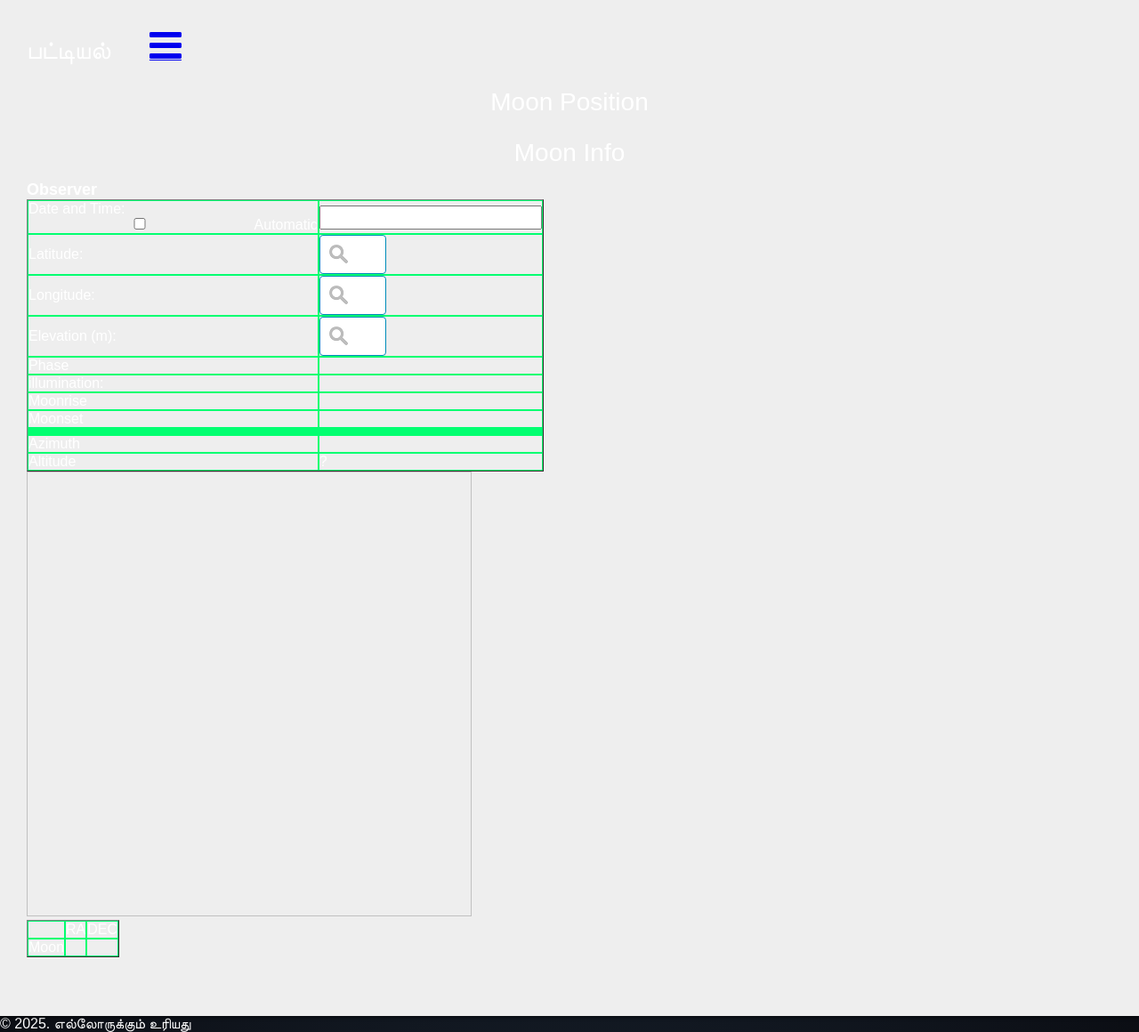
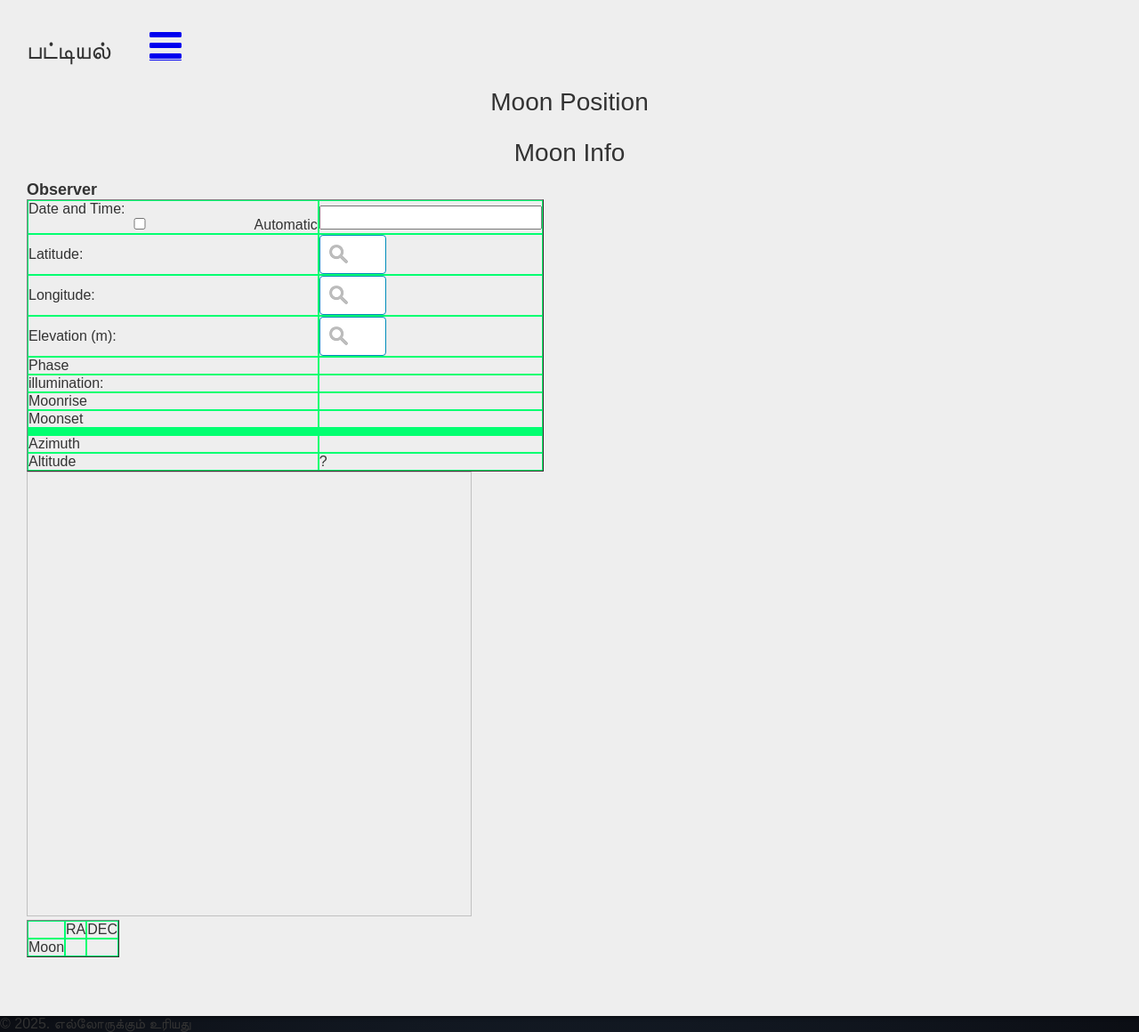
Before and after one commit to codeforweb/tamilislam, a Jekyll site: the page built from pages/moonpos.html, in a window 1280 px wide. Shown: the whole page at 89% size. Built offline with Jekyll 4.4.1, drawn with Linux system fonts in a browser that asks for light colours; some web fonts are replaced.

Commit message:
add moonpos

```diff
--- a/pages/moonpos.html
+++ b/pages/moonpos.html
@@ -5,7 +5,7 @@ layout: default
 	<style>
 		/*  @import url("https://fonts.googleapis.com/css2?family=Atkinson+Hyperlegible&family=Roboto&display=swap");*/
 		 @import url("https://fonts.googleapis.com/css2?family=Inclusive+Sans:ital@0;1&display=swap");
-		body, tr, form { font-family: "Inclusive Sans", sans-serif; font-size: 16px; color: #ffffff;  margin: 0; padding: 0}
+		body, tr, form { font-family: "Inclusive Sans", sans-serif; font-size: 16px;  margin: 0; padding: 0}
         body {
             background: radial-gradient(ellipse at bottom, #1b2735 0%, #090a0f 100%);
         }
```
